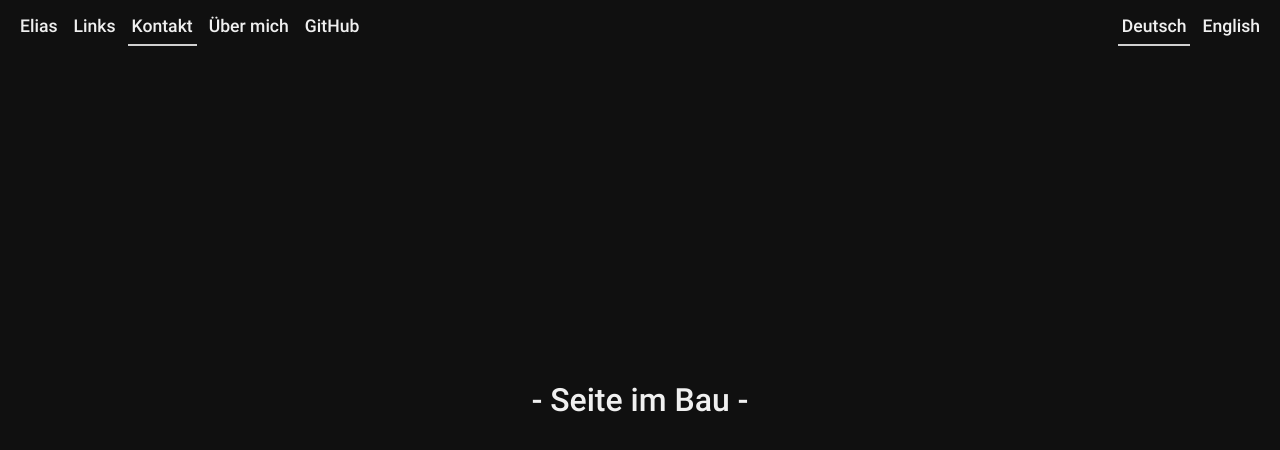
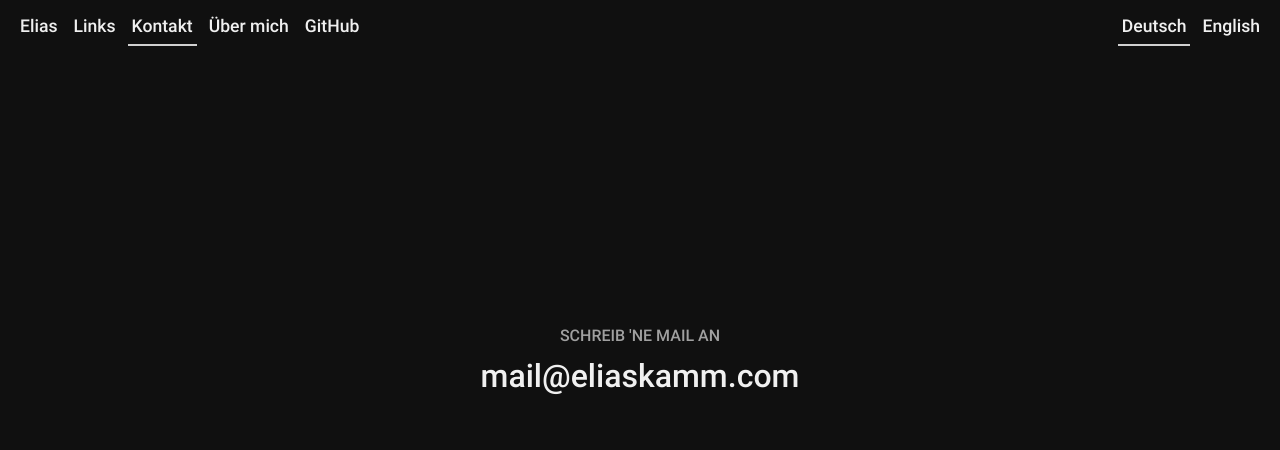
Before and after one commit to elikamm/eliaskamm.com, a plain HTML site: page de/contact/index.html in a window 1280 px wide. Drawn offline with Linux system fonts and the light colour scheme.

Commit message:
updated about and contact

```diff
--- a/common/styles/contact.css
+++ b/common/styles/contact.css
@@ -1,6 +1,17 @@
-#note {
+#hint {
     position: absolute;
-    top: calc(50% - 2rem); left: 0;
+    top: calc(45% - 4rem); left: 0;
+    width: 100%; line-height: 2rem;
+    font-size: 2rem;
+
+    color: var(--layer8);
+
+    text-align: center;
+}
+
+#mail {
+    position: absolute;
+    top: 45%; left: 0;
     width: 100%; line-height: 4rem;
     font-size: 4rem;
 
--- a/de/contact/index.html
+++ b/de/contact/index.html
@@ -29,6 +29,7 @@
             <a href="/en/contact/">English</a>
         </div>
 
-        <div id="note">- Seite im Bau -</div>
+        <div id="hint">SCHREIB 'NE MAIL AN</div>
+        <a href="mailto:mail@eliaskamm.com?body=Hi%20Elias%2C%0A" id="mail">mail@eliaskamm.com</a>
     </body>
 </html>
```
Also changed, not shown: common/styles/about.css (+2 -8 lines), de/about/index.html (+0 -2 lines), en/about/index.html (+0 -2 lines), en/contact/index.html (+2 -1 lines), common/assets/elias.png (deleted).
